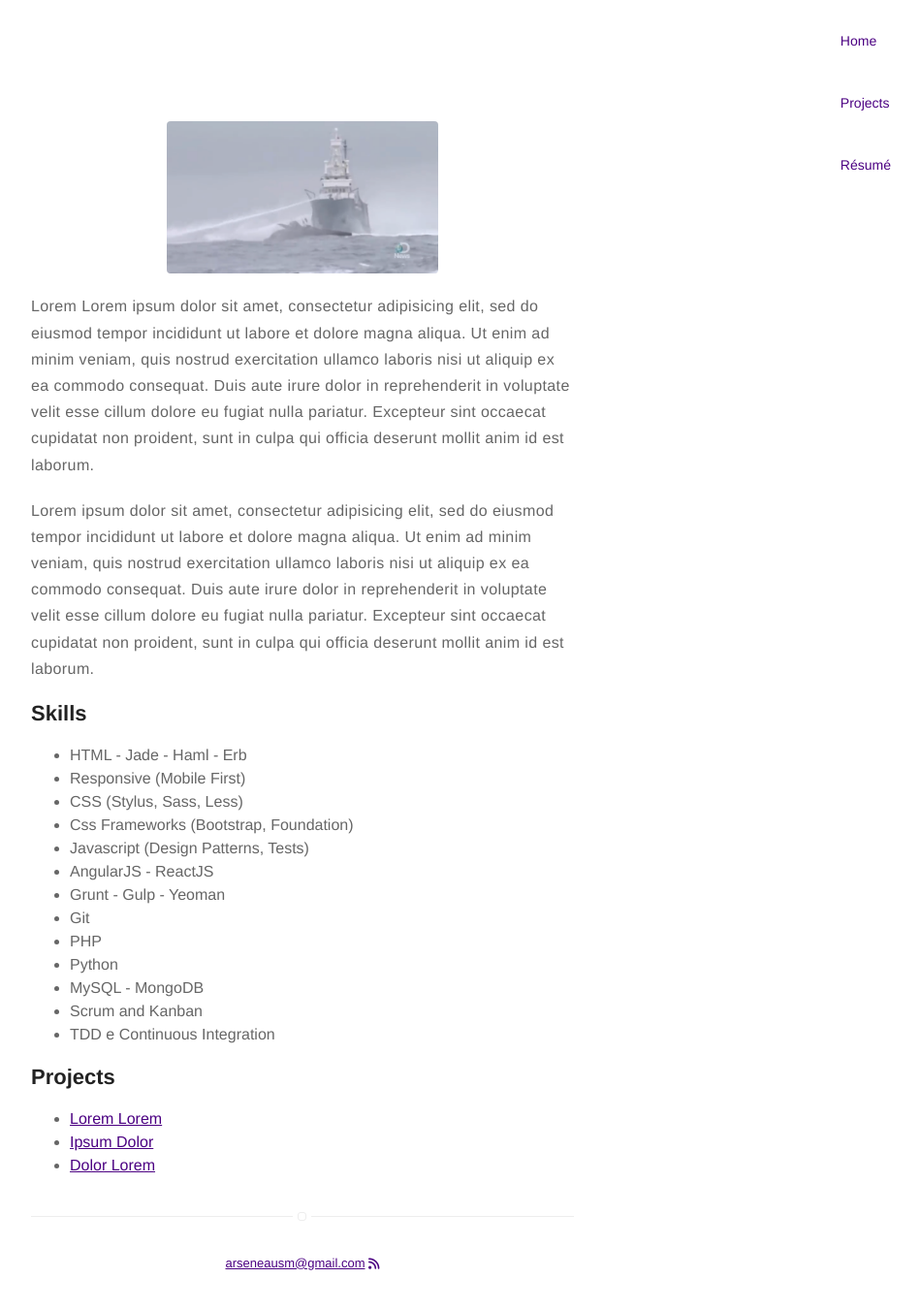
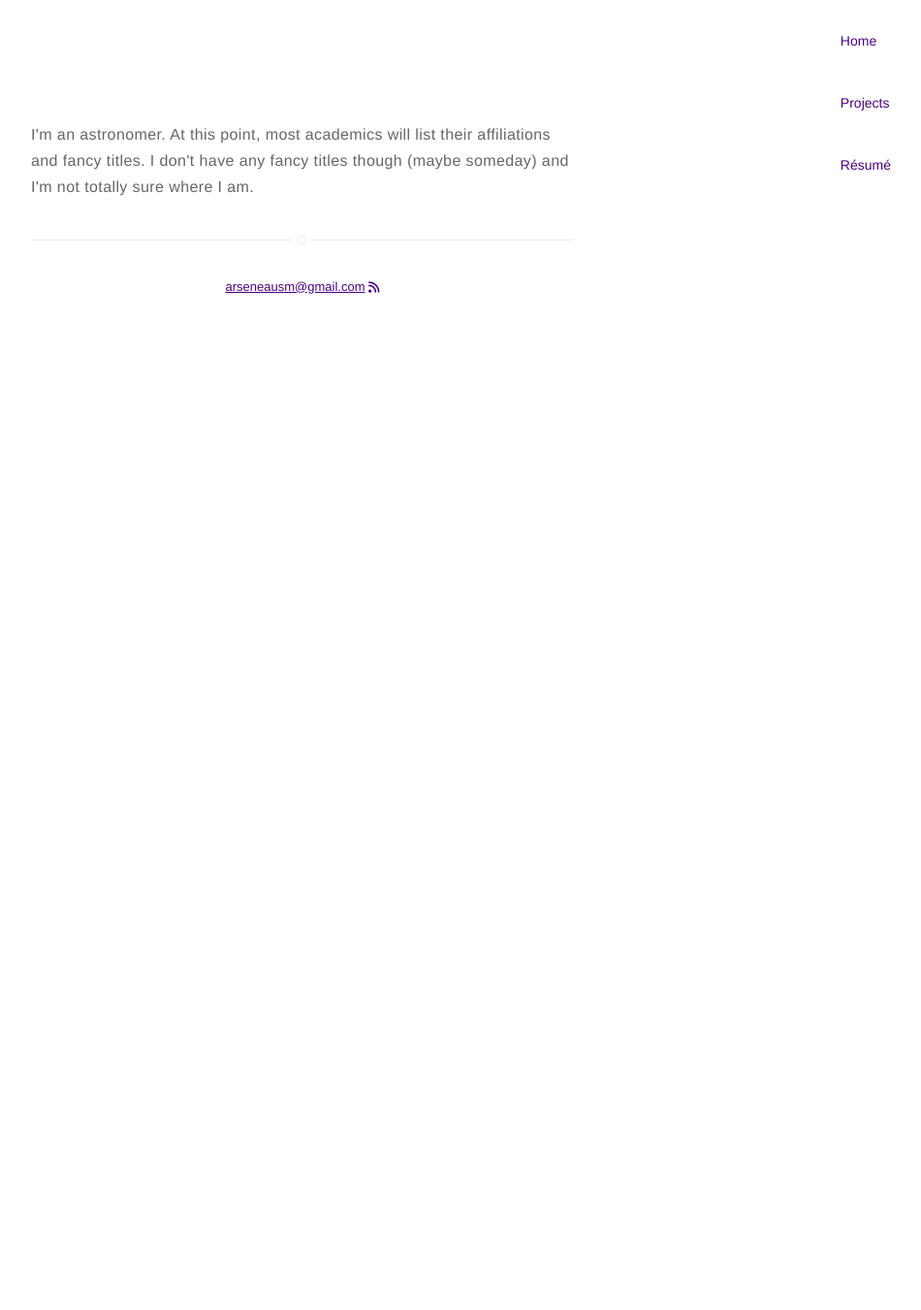
Before and after one commit to stefanarseneau/stefanarseneau.github.io, a Jekyll site: the page built from about.md, in a window 1280 px wide. Shown: the whole page at 97% size, without its empty margins (328-1278 px from the left). Built offline with Jekyll 4.4.1, drawn with Linux system fonts in a browser that asks for light colours; nearby versions of some CDN libraries; after the commit the page ends 900 px from its top, so only the background shows below that.

Commit message:
Update about.md

```diff
--- a/about.md
+++ b/about.md
@@ -2,44 +2,5 @@
 title: About
 layout: page
 ---
-![Profile Image]({% if site.external-image %}{{ site.picture }}{% else %}{{ site.url }}/{{ site.picture }}{% endif %})
 
-<p>Lorem Lorem ipsum dolor sit amet, consectetur adipisicing elit, sed do eiusmod
-tempor incididunt ut labore et dolore magna aliqua. Ut enim ad minim veniam,
-quis nostrud exercitation ullamco laboris nisi ut aliquip ex ea commodo
-consequat. Duis aute irure dolor in reprehenderit in voluptate velit esse
-cillum dolore eu fugiat nulla pariatur. Excepteur sint occaecat cupidatat non
-proident, sunt in culpa qui officia deserunt mollit anim id est laborum.</p>
-
-<p>Lorem ipsum dolor sit amet, consectetur adipisicing elit, sed do eiusmod
-tempor incididunt ut labore et dolore magna aliqua. Ut enim ad minim veniam,
-quis nostrud exercitation ullamco laboris nisi ut aliquip ex ea commodo
-consequat. Duis aute irure dolor in reprehenderit in voluptate velit esse
-cillum dolore eu fugiat nulla pariatur. Excepteur sint occaecat cupidatat non
-proident, sunt in culpa qui officia deserunt mollit anim id est laborum.</p>
-
-<h2>Skills</h2>
-
-<ul class="skill-list">
-	<li>HTML - Jade - Haml - Erb</li>
-	<li>Responsive (Mobile First)</li>
-	<li>CSS (Stylus, Sass, Less)</li>
-	<li>Css Frameworks (Bootstrap, Foundation)</li>
-	<li>Javascript (Design Patterns, Tests)</li>
-	<li>AngularJS - ReactJS</li>
-	<li>Grunt - Gulp - Yeoman</li>
-	<li>Git</li>
-	<li>PHP</li>
-	<li>Python</li>
-	<li>MySQL - MongoDB</li>
-	<li>Scrum and Kanban</li>
-	<li>TDD e Continuous Integration</li>
-</ul>
-
-<h2>Projects</h2>
-
-<ul>
-	<li><a href="https://github.com/">Lorem Lorem</a></li>
-	<li><a href="https://github.com/">Ipsum Dolor</a></li>
-	<li><a href="https://github.com/">Dolor Lorem</a></li>
-</ul>
+<p>I'm an astronomer. At this point, most academics will list their affiliations and fancy titles. I don't have any fancy titles though (maybe someday) and I'm not totally sure where I am.</p>
```
